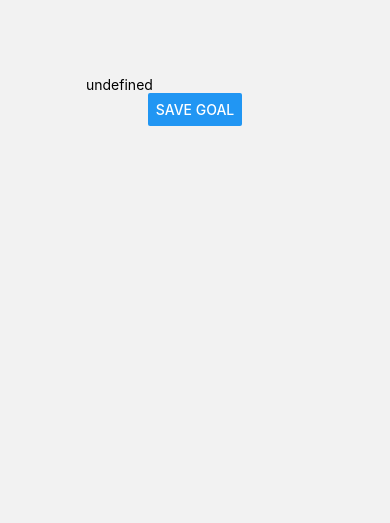
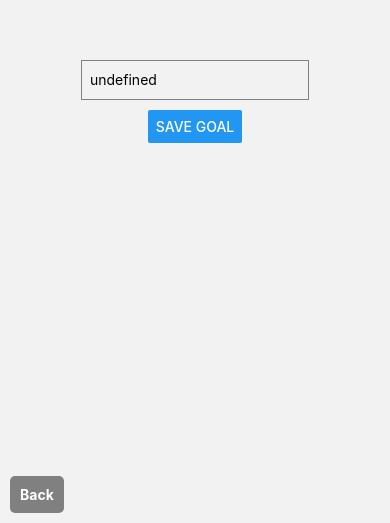
Before and after one commit to jonathanlam10/cpsc411FinalProject, a React Native app: screen /SetGoal in a window 390 px wide. Shown: the part 321-844 px from the top of the page. Built offline with nearby package versions, Linux system fonts and the light colour scheme.

Commit message:
edit back button

```diff
--- a/AboutScreen.tsx
+++ b/AboutScreen.tsx
@@ -79,7 +79,7 @@ const styles = StyleSheet.create({
   },
   backButton: {
     position: 'absolute',
-    top: 10,
+    top: 780,
     left: 10,
     backgroundColor: 'gray',
     padding: 10,
--- a/SetGoalScreen.tsx
+++ b/SetGoalScreen.tsx
@@ -1,6 +1,7 @@
 // SetGoalScreen.tsx
 import React, { useState } from 'react';
-import { View, TextInput, Button, StyleSheet } from 'react-native';
+import { View, TextInput, Button, StyleSheet, TouchableOpacity, Text } from 'react-native';
+import BackButton from './BackButton'; // Import the BackButton component
 
 const SetGoalScreen = ({ route, navigation }) => {
   const { goalCalories, setGoalCalories } = route.params || {};
@@ -22,6 +23,11 @@ const SetGoalScreen = ({ route, navigation }) => {
         keyboardType="numeric"
       />
       <Button title="Save Goal" onPress={handleSaveGoal} />
+
+      {/* Back button */}
+      <TouchableOpacity style={styles.backButton} onPress={() => navigation.goBack()}>
+        <Text style={styles.backButtonText}>Back</Text>
+      </TouchableOpacity>
     </View>
   );
 };
@@ -33,17 +39,25 @@ const styles = StyleSheet.create({
     alignItems: 'center',
     padding: 20,
   },
-  title: {
-    fontSize: 20,
-    marginBottom: 10,
-  },
-  goalInput: {
+  input: {
     height: 40,
     borderColor: 'gray',
     borderWidth: 1,
     marginBottom: 10,
     paddingLeft: 8,
   },
+  backButton: {
+    position: 'absolute',
+    bottom: 10,
+    left: 10,
+    backgroundColor: 'gray', // Set your desired color here
+    padding: 10,
+    borderRadius: 5,
+  },
+  backButtonText: {
+    color: 'white',
+    fontWeight: 'bold',
+  },
 });
 
 export default SetGoalScreen;
--- a/TodayEntriesScreen.tsx
+++ b/TodayEntriesScreen.tsx
@@ -1,6 +1,6 @@
 // TodayEntriesScreen.tsx
 import React from 'react';
-import { View, Text, TouchableOpacity, Button } from 'react-native';
+import { View, Text, TouchableOpacity, Button, StyleSheet } from 'react-native';
 import { getEntryList } from './NutritionEntryList';
 
 const TodayEntriesScreen = ({ navigation }) => {
@@ -28,12 +28,27 @@ const TodayEntriesScreen = ({ navigation }) => {
            </View>
          </TouchableOpacity>
        ))}
-      <Button
-        title="Back"
-        onPress={() => navigation.goBack()}
-      />
+       {/* placeholder */}
+       <TouchableOpacity style={styles.backButton} onPress={() => navigation.goBack()}>
+         <Text style={styles.backButtonText}>Back</Text>
+       </TouchableOpacity>
      </View>
    );
  };
 
+ const styles = StyleSheet.create({
+   backButton: {
+     position: 'absolute',
+     bottom: -680,
+     left: 10,
+     backgroundColor: 'gray', // Set your desired color here
+     padding: 10,
+     borderRadius: 5,
+   },
+   backButtonText: {
+     color: 'white',
+     fontWeight: 'bold',
+   },
+ });
+
 export default TodayEntriesScreen;
--- a/ViewAllEntriesScreen.tsx
+++ b/ViewAllEntriesScreen.tsx
@@ -1,6 +1,6 @@
 // ViewAllEntriesScreen.tsx
 import React from 'react';
-import { View, Text, TouchableOpacity } from 'react-native';
+import { View, Text, TouchableOpacity, StyleSheet } from 'react-native';
 import { getEntryList } from './NutritionEntryList';
 import { useNavigation } from '@react-navigation/native';
 
@@ -23,14 +23,26 @@ const ViewAllEntriesScreen = () => {
           </View>
         </TouchableOpacity>
       ))}
-      <TouchableOpacity
-        style={{ backgroundColor: 'gray', padding: 10, borderRadius: 5, marginTop: 10 }}
-        onPress={() => navigation.goBack()}
-      >
-        <Text style={{ color: 'white', fontWeight: 'bold' }}>Back</Text>
-      </TouchableOpacity>
-    </View>
+      <TouchableOpacity style={styles.backButton} onPress={() => navigation.goBack()}>
+               <Text style={styles.backButtonText}>Back</Text>
+             </TouchableOpacity>
+           </View>
   );
 };
 
+const styles = StyleSheet.create({
+   backButton: {
+     position: 'absolute',
+     bottom: -680,
+     left: 10,
+     backgroundColor: 'gray', // Set your desired color here
+     padding: 10,
+     borderRadius: 5,
+   },
+   backButtonText: {
+     color: 'white',
+     fontWeight: 'bold',
+   },
+ });
+
 export default ViewAllEntriesScreen;
```
Lines whose indentation alone changed are shown as unchanged.
